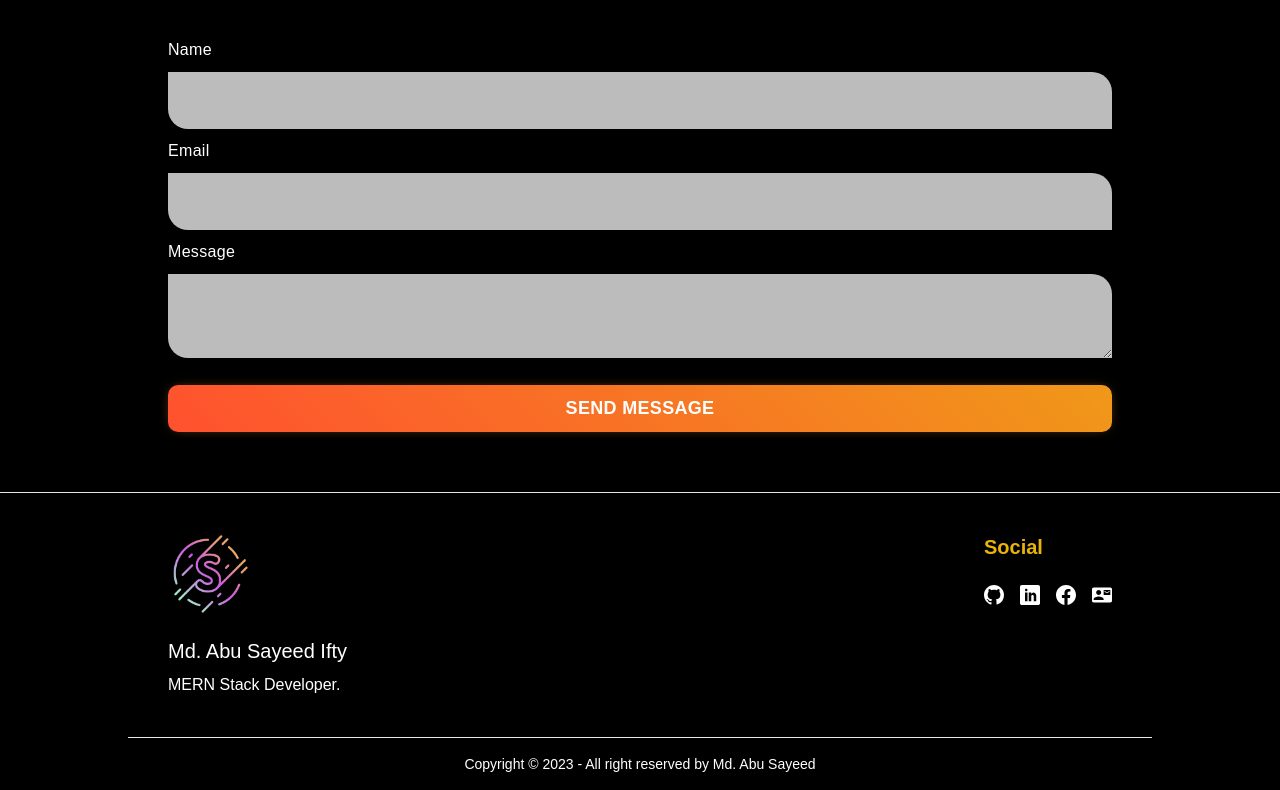
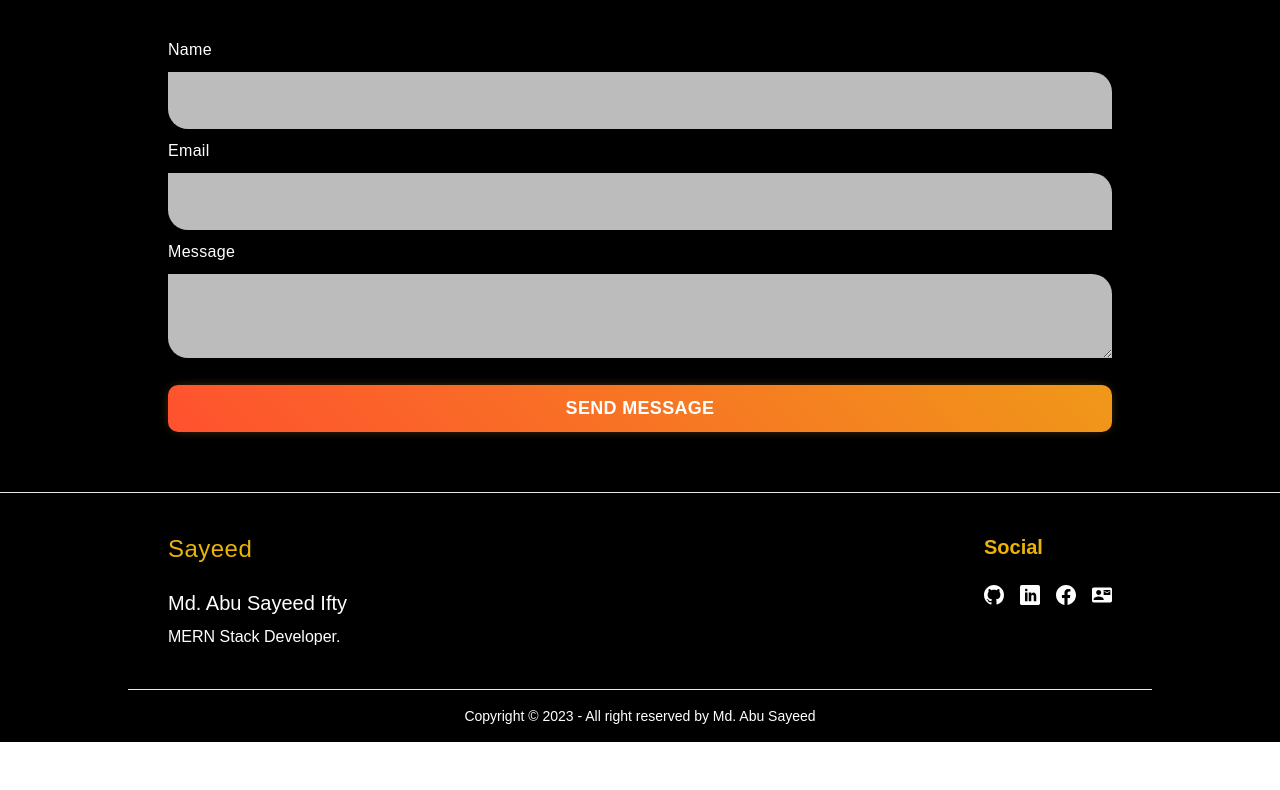
Before and after one commit to Sayeedifty1/portfolio-v1, a React (Vite) app: page / in a window 1280 px wide. Shown: the part 3035-3825 px from the top of the page. After the commit the page ends 3777 px from the top, so only its background shows below. Built offline with nearby package versions, Linux system fonts and the light colour scheme.

Commit message:
footer adjist

```diff
--- a/src/components/Footer/Footer.jsx
+++ b/src/components/Footer/Footer.jsx
@@ -3,7 +3,7 @@ import {BsFacebook} from 'react-icons/bs';
 import {BsGithub} from 'react-icons/bs';
 import {ImLinkedin} from 'react-icons/im';
 import {MdContactMail} from 'react-icons/md';
-import img from "../../assets/footer.png"
+// import img from "../../../public/s.png"
 const Footer = () => {
     return (
         <div className="dark:bg-black dark:text-white">
@@ -11,8 +11,8 @@ const Footer = () => {
             <Container>
                 <footer className="flex justify-between py-4 gap-10 md:p-10 ">
                     <div>
-                        {/* <h2 className="font-serif normal-case text-2xl dark:text-yellow-500">Sayeed</h2> */}
-                        <img className="w-20" src={img} alt="" />
+                        <h2 className="font normal-case text-2xl dark:text-yellow-500">Sayeed</h2>
+                        {/* <img className="w-20" src={img} alt="" /> */}
                         <p className="pt-6 pb-2 text-xl">Md. Abu Sayeed Ifty</p>
                         <p className="text-sm md:text-base">MERN Stack Developer.</p>
                     </div>
```
